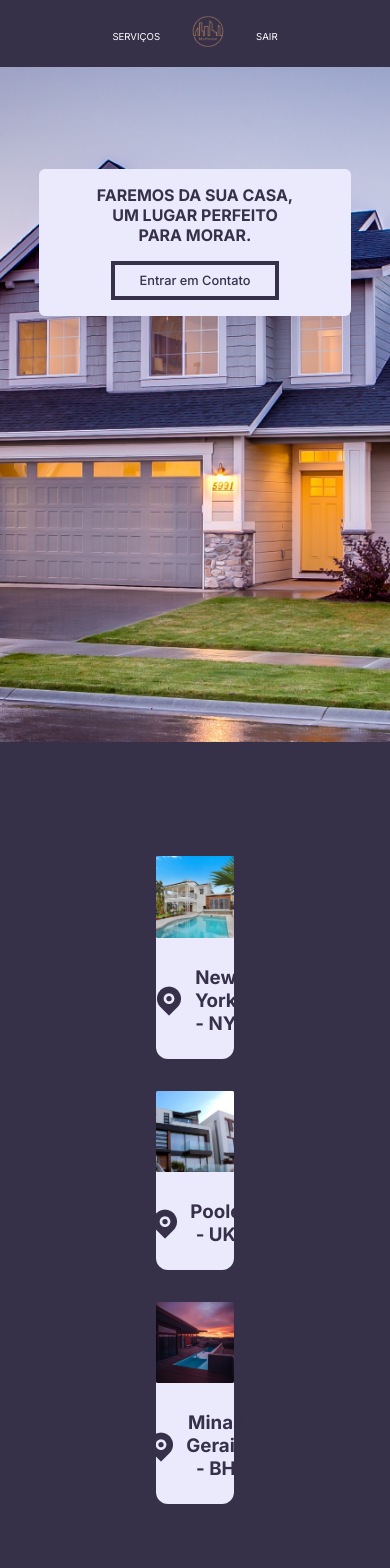
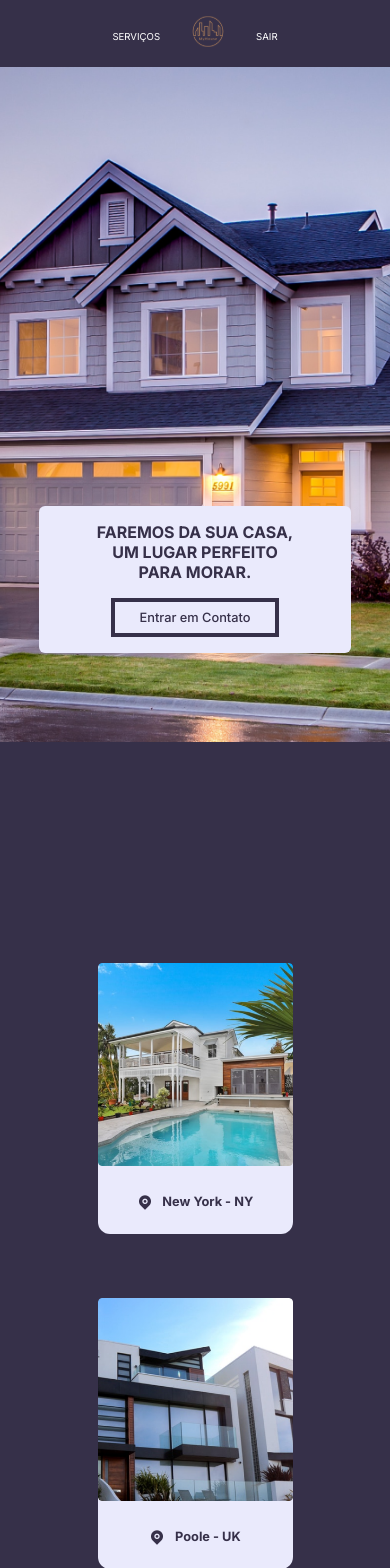
Before and after one commit to Theus03/myhouse, a Next.js app: page / in a window 390 px wide. Shown: the top 1568 px of the page. Built offline with nearby package versions, Linux system fonts and the light colour scheme.

Commit message:
Ajustando responsividade do site

```diff
--- a/src/components/Portfolio.tsx
+++ b/src/components/Portfolio.tsx
@@ -4,21 +4,21 @@ export default function Portfolio() {
             <div className="card-portfolio">
                 <img src="new-york.png" alt="Imagem de New York" />
                 <div className="container-text-portfolio">
-                    <img src="icon-map.png" alt="ícone de Localização" />
+                    <img className="icon-map" src="icon-map.png" alt="ícone de Localização" />
                     <h3 className="text-portfolio">New York - NY</h3>
                 </div>
             </div>
             <div className="card-portfolio">
                 <img src="poole.png" alt="Imagem de Poole na UK" />
                 <div className="container-text-portfolio">
-                    <img src="icon-map.png" alt="ícone de Localização" />
+                    <img className="icon-map" src="icon-map.png" alt="ícone de Localização" />
                     <h3 className="text-portfolio">Poole - UK</h3>
                 </div>
             </div>
             <div className="card-portfolio">
                 <img src="minas-gerais.png" alt="Imagem de Minas Gerais" />
                 <div className="container-text-portfolio">
-                    <img src="icon-map.png" alt="ícone de Localização" />
+                    <img className="icon-map" src="icon-map.png" alt="ícone de Localização" />
                     <h3 className="text-portfolio">Minas Gerais - BH</h3>
                 </div>
             </div>
--- a/src/styles/globals.css
+++ b/src/styles/globals.css
@@ -163,13 +163,17 @@ nav > ul > li > a:hover {
     }
 
     .container-portfolio {
+        display: flex;
         flex-direction: column;
-        gap: 0rem;
+        gap: 2rem;
+        height: 200vh;
     }
 
     .card-portfolio   {
         margin-top: 2rem;
+        width: 30%;
     }
+
 }
 
 
@@ -187,7 +191,7 @@ nav > ul > li > a:hover {
 
     .container-slogan  {
         flex-direction: column;
-        top: 25%;
+        top: 60%;
     }
 
     .text-slogan {
@@ -205,6 +209,20 @@ nav > ul > li > a:hover {
     .container-button {
         padding: 1rem;
     }
+
+    .container-portfolio {
+        height: 160vh;
+    }
+
+    .card-portfolio   {
+        width: 40%;
+    }
+}
+
+@media (max-width: 640px) {
+    .card-portfolio   {
+        width: 50%;
+    }
 }
 
 @media (max-width: 400px) {
@@ -220,7 +238,7 @@ nav > ul > li > a:hover {
     }
 
     .container-slogan  {
-        top: 20%;
+        top: 60%;
     }
 
     .text-slogan {
@@ -237,4 +255,12 @@ nav > ul > li > a:hover {
         width: 60%;
     }
 
+    .icon-map {
+        width: 1rem;
+    }
+
+    .text-portfolio {
+        font-size: 0.8rem;
+    }
+
 }
```
